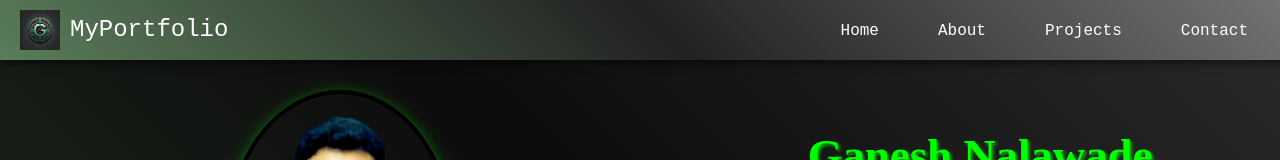
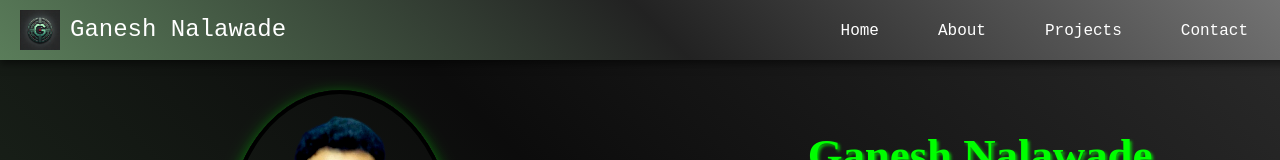
Before and after one commit to GaneshN523/MyPortfolio, a React (Vite) app: page /contact in a window 1280 px wide. Shown: the top 160 px of the page. Built offline with nearby package versions, Linux system fonts and the light colour scheme.

Commit message:
Title change

```diff
--- a/src/components/Navbar.jsx
+++ b/src/components/Navbar.jsx
@@ -14,7 +14,7 @@ const Navbar = () => {
     <nav className={styles.navbar}>
       <div className={styles.logoContainer}>
         <img src={logo} alt="Logo" className={styles.logo} />
-        <span className={styles.siteName}>MyPortfolio</span>
+        <span className={styles.siteName}>Ganesh Nalawade</span>
       </div>
 
       <div className={styles.menuIcon} onClick={toggleMenu}>
```
